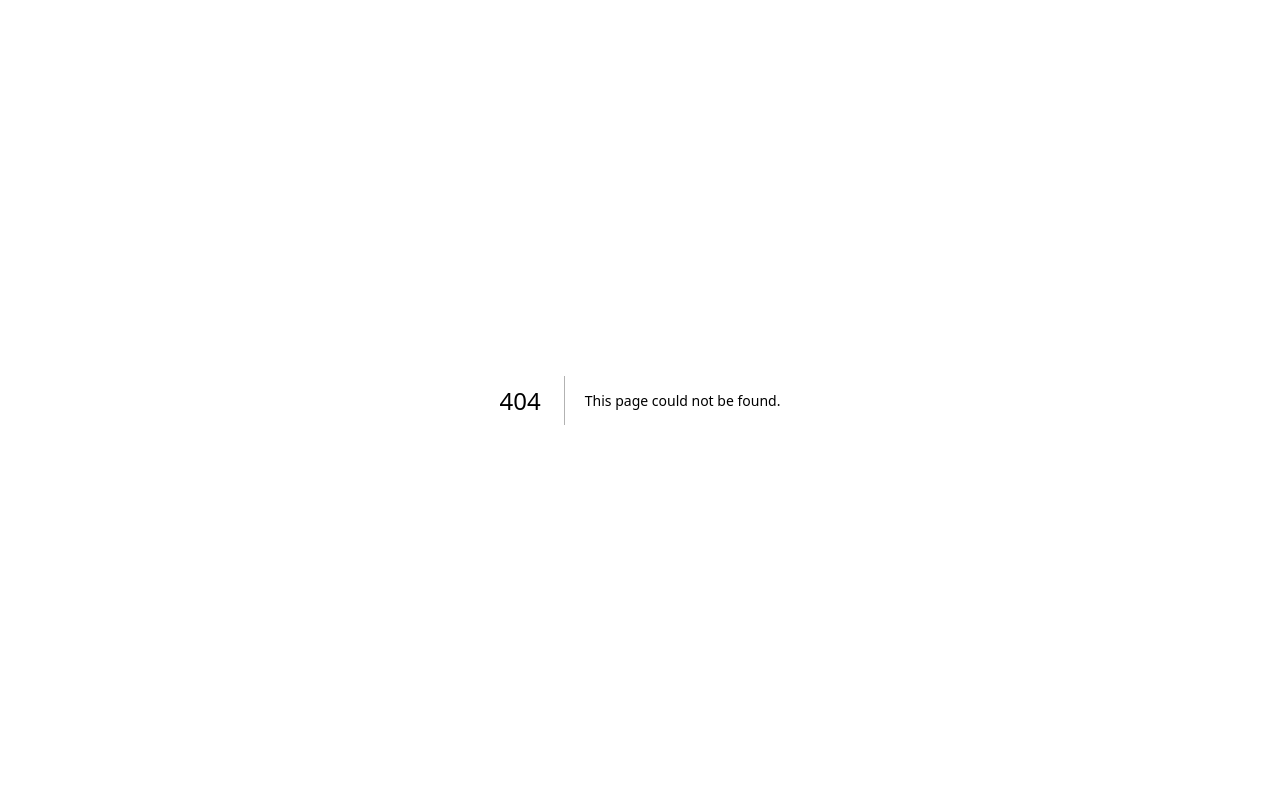
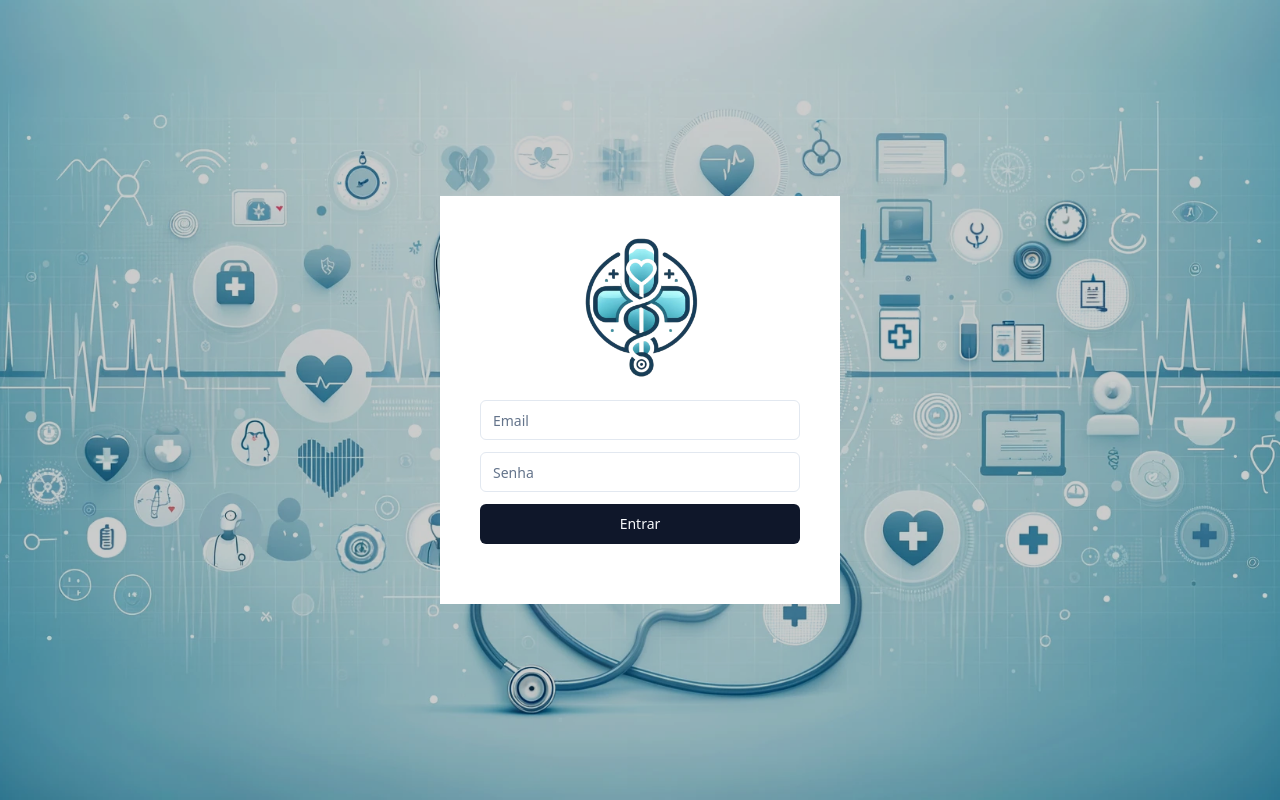
Before and after one commit to rodrilima/typesaude, a Next.js app: page /login in a window 1280 px wide. Before the commit this address had no page. Built offline with nearby package versions, Linux system fonts and the light colour scheme.

Commit message:
criado tela de login

```diff
--- /dev/null
+++ b/src/app/login/layout.tsx
@@ -0,0 +1,3 @@
+export default function Layout({ children }: { children: React.ReactNode }) {
+  return <main className="h-screen bg-[url('/images/authbg.webp')] bg-cover bg-center">{children}</main>
+}
--- /dev/null
+++ b/src/app/login/page.tsx
@@ -0,0 +1,19 @@
+import { Button } from "@/components/ui/button";
+import { Input } from "@/components/ui/input";
+import Image from "next/image";
+
+export default function Page() {
+  return <div className="flex justify-center items-center h-full">
+    <div className="bg-black opacity-20 fixed top-0 left-0 w-full h-screen"></div>
+    <div className="bg-white w-[400px] min-h-[300px] p-10 flex justify-center items-center flex-col z-10">
+      <div className="w-36">
+        <Image src="/images/logo.png" width={500} height={500} alt="Logo" />
+      </div>
+      <div className="w-full space-y-3 my-5">
+        <Input placeholder="Email" className="w-full" />
+        <Input placeholder="Senha" className="w-full" />
+        <Button className="w-full">Entrar</Button>
+      </div>
+    </div>
+  </div>
+}
```
